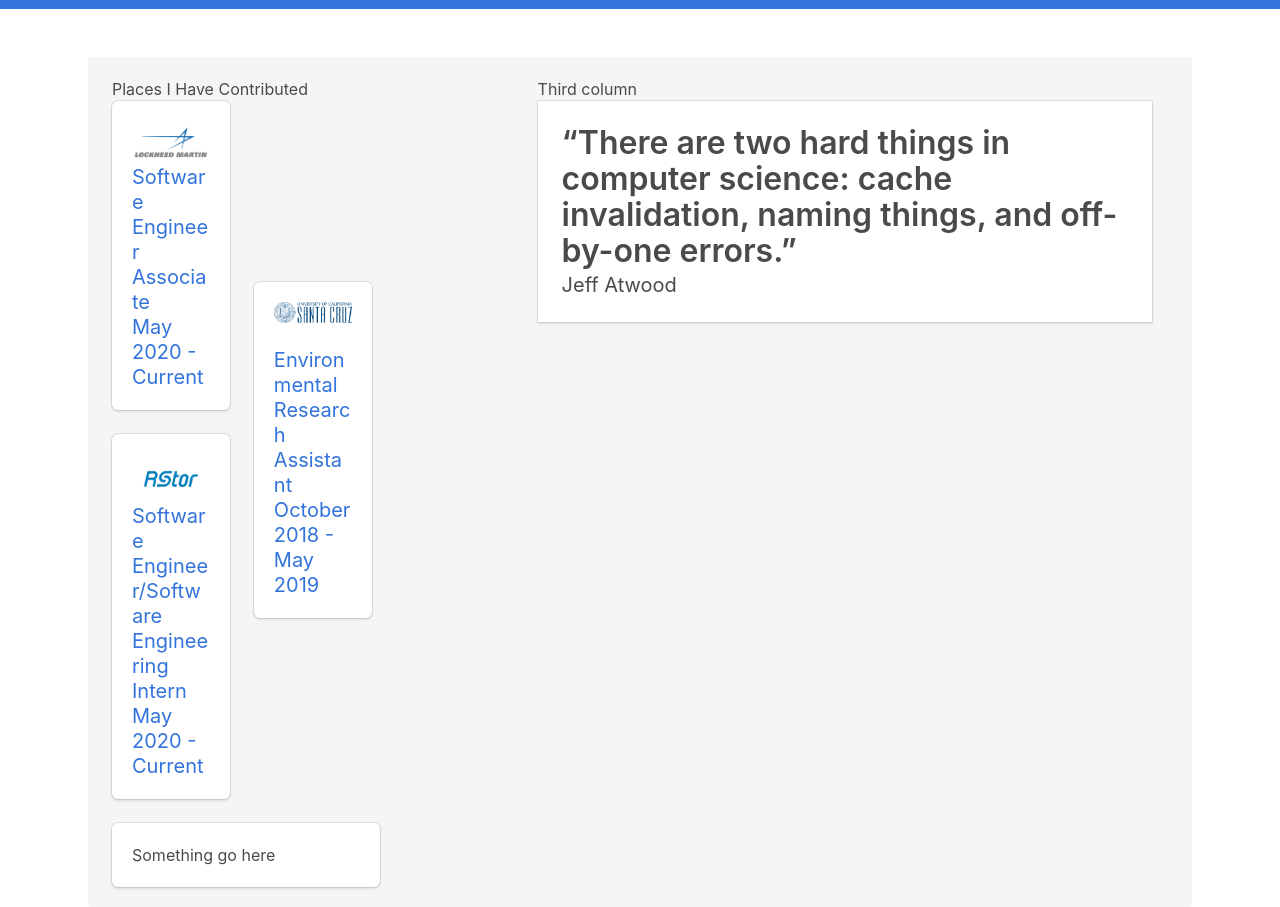
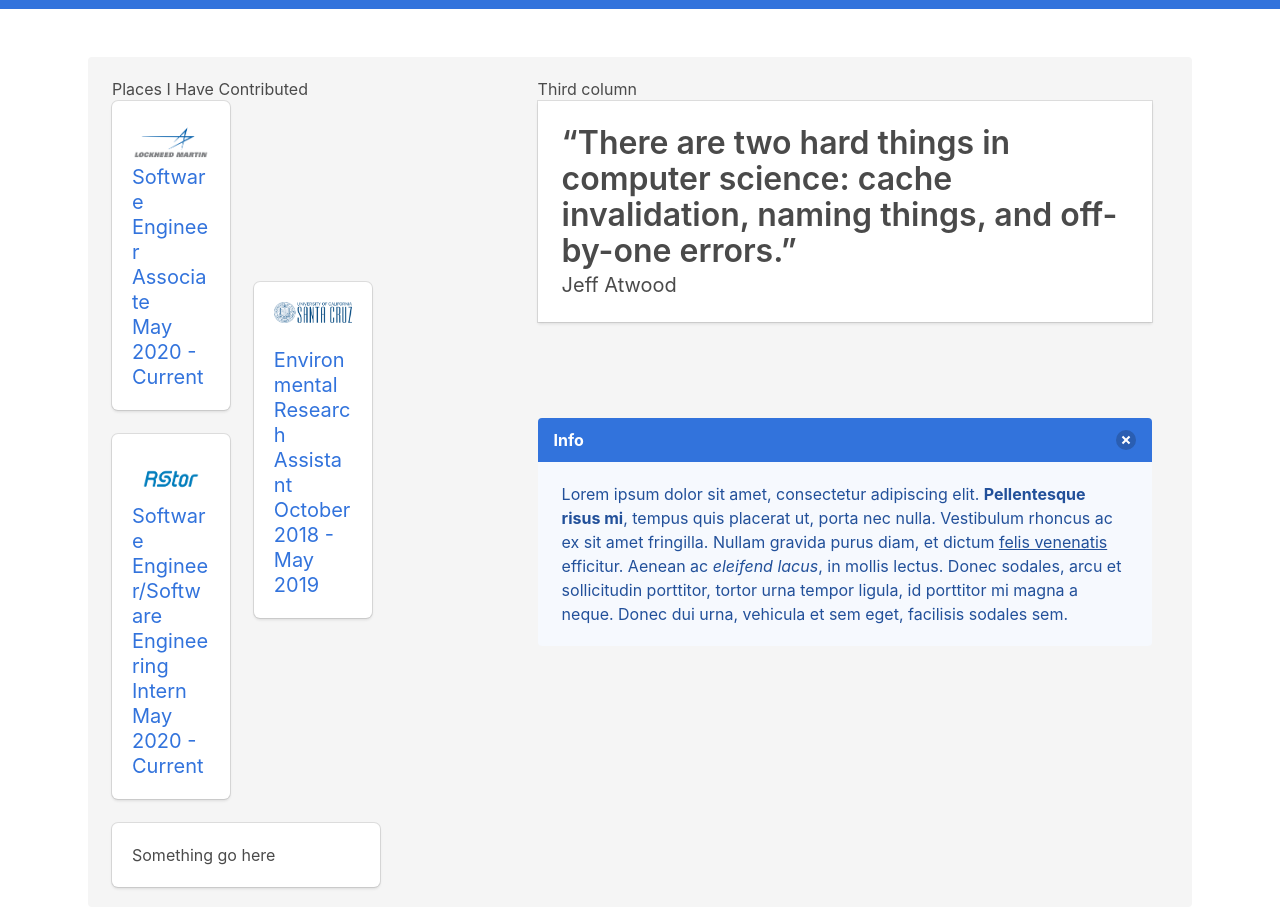
Before and after one commit to Evanj80/PortfolioV2, a website: page index.html in a window 1280 px wide. Shown: the part 190-1097 px from the top of the page. Drawn offline with Linux system fonts and the light colour scheme.

Commit message:
Added more content to HTML

```diff
--- a/index.html
+++ b/index.html
@@ -108,10 +108,32 @@
                 Jeff Atwood
               </p>
             </div>
-
-          </div>
-          </div>
-          </div>
+            </div>
+            <div class="tile is-ancestor">
+              <div class="tile is-vertical is-parent">
+                <div class="tile is-child">
+                </div>
+                <div class="tile is-child">
+                </div>
+                <div class="tile is-child">
+                </div>
+                <div class="tile is-child">
+                </div>
+                <div class="tile is-child has-text-link">
+                  <article class="message is-link">
+                    <div class="message-header">
+                      <p>Info</p>
+                      <button class="delete" aria-label="delete"></button>
+                    </div>
+                    <div class="message-body">
+                      Lorem ipsum dolor sit amet, consectetur adipiscing elit. <strong>Pellentesque risus mi</strong>, tempus quis placerat ut, porta nec nulla. Vestibulum rhoncus ac ex sit amet fringilla. Nullam gravida purus diam, et dictum <a>felis venenatis</a> efficitur. Aenean ac <em>eleifend lacus</em>, in mollis lectus. Donec sodales, arcu et sollicitudin porttitor, tortor urna tempor ligula, id porttitor mi magna a neque. Donec dui urna, vehicula et sem eget, facilisis sodales sem.
+                    </div>
+                  </article>
+                </div>
+                <div class="tile is-child">
+                </div>
+              </div>
+            </div>
         </div>
 
     </section>
```
